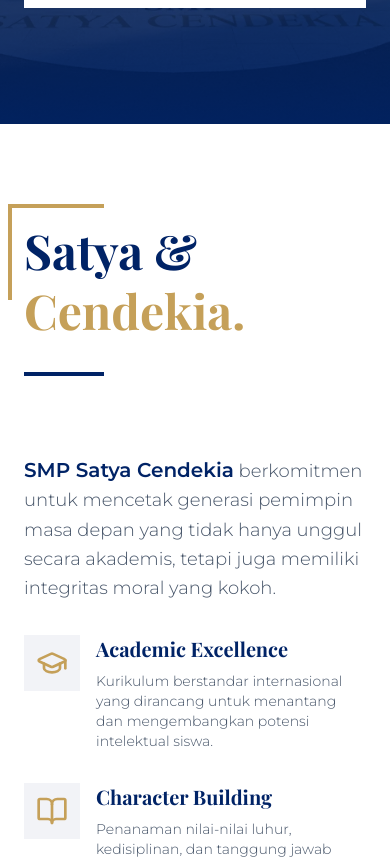
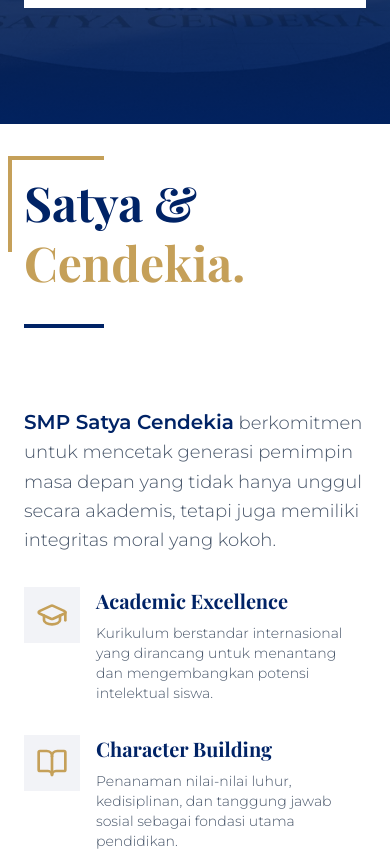
Before and after one commit to Rangga11268/siakad-smp, a React (Vite) app: page / in a window 390 px wide. Shown: the part 720-1579 px from the top of the page. Built offline with nearby package versions, Linux system fonts and the light colour scheme; a web font is replaced by a local one.

Commit message:
feat: Add initial landing page component and update the favicon.

```diff
--- a/index.html
+++ b/index.html
@@ -1,7 +1,7 @@
 <!doctype html>
 <html lang="en">
     <meta charset="UTF-8" />
-    <link rel="icon" type="image/svg+xml" href="/vite.svg" />
+    <link rel="icon" type="image/webp" href="/img/logoNoBg.webp" />
     <meta name="viewport" content="width=device-width, initial-scale=1.0" />
     <link rel="preconnect" href="https://fonts.googleapis.com">
     <link rel="preconnect" href="https://fonts.gstatic.com" crossorigin>
--- a/src/pages/LandingPage.tsx
+++ b/src/pages/LandingPage.tsx
@@ -47,7 +47,7 @@ const LandingPage = () => {
       </section>
 
       {/* 3. Introduction Section */}
-      <section className="py-24 bg-white">
+      <section className="py-12 md:py-24 bg-white">
         <div className="container mx-auto px-6">
           <div className="grid md:grid-cols-12 gap-12 items-center">
             <div className="md:col-span-5">
@@ -106,7 +106,7 @@ const LandingPage = () => {
       </section>
 
       {/* 4. Facilities Showcase Grid */}
-      <section className="py-24 bg-school-navy text-white relative">
+      <section className="py-12 md:py-24 bg-school-navy text-white relative">
         <div className="container mx-auto px-6">
           <div className="text-center mb-16">
             <span className="text-school-gold uppercase tracking-widest text-sm font-bold mb-2 block">
```
